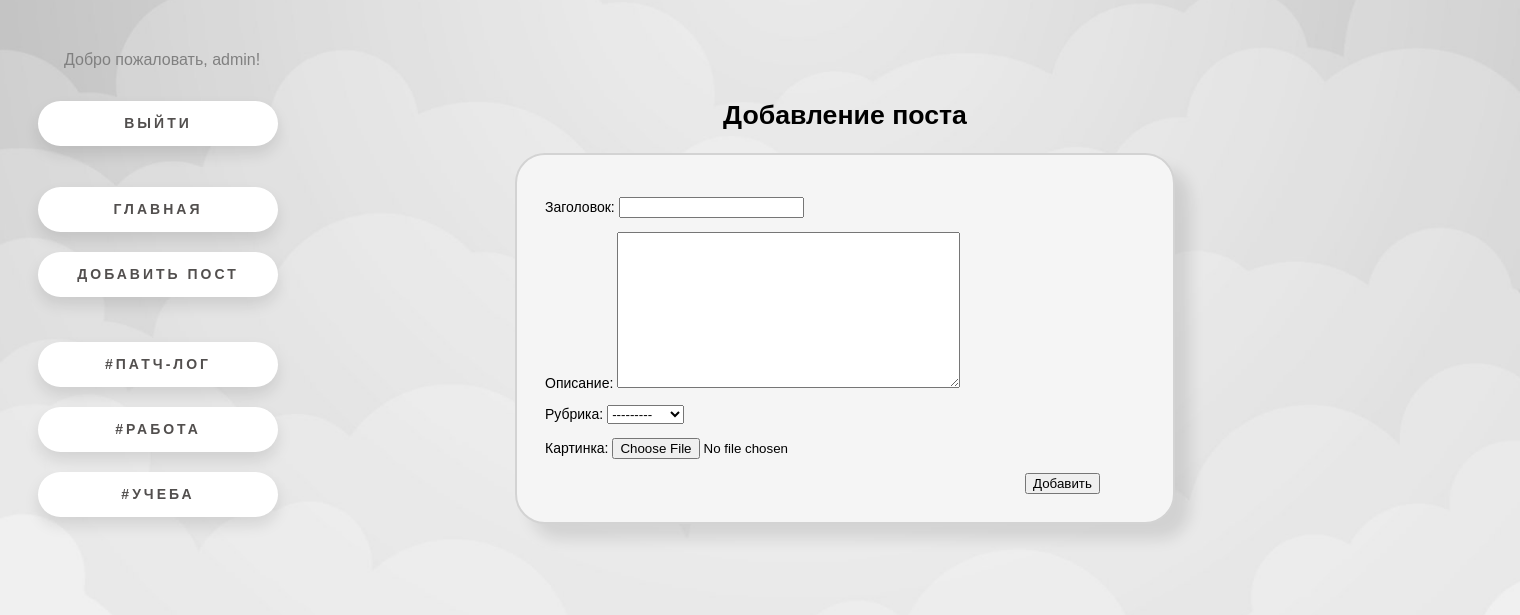
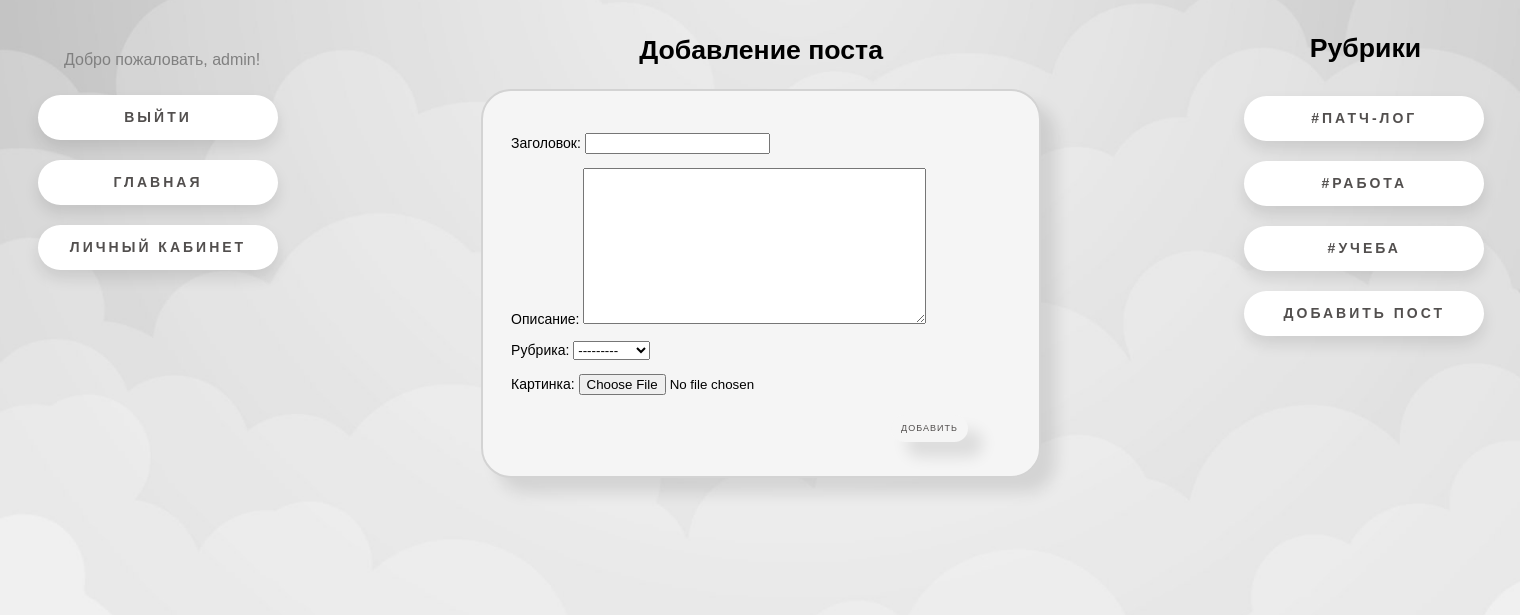
Before and after one commit to sensensation/django-blog, a Django app: page /bboard/add/ in a window 1520 px wide. Shown: the part 97-712 px from the top of the page. Run offline with Django 4.2, Linux system fonts and the light colour scheme; a user stored in the database is signed in; data comes from the database, SQL or seed files in the repository; both versions use the stored data as it was after the commit.

Commit message:
Ver 7c - left/right buttons + create page update

```diff
--- a/blogconfig/bboard/static/bboard/style.css
+++ b/blogconfig/bboard/static/bboard/style.css
@@ -12,7 +12,7 @@
 }
 nav {
    font-size: 16pt;
-   width: 270px;
+   width: 275px;
    float: left;
 }
 nav a {
@@ -60,6 +60,7 @@ h2.title {
 }
 .create_post_box{
    position: relative;
+   left: -10%;
    overflow: hidden;
    background-color: white;
    border-top-left-radius: 30px;
@@ -70,7 +71,7 @@ h2.title {
    border:2px solid lightgray;
    margin:10px auto;
    padding: 2em;
-   width:600px;
+   width:500px;
    box-shadow: 15px 15px 15px rgba(0, 0, 0, .1);
    font-family: 'Montserrat', sans-serif;
    font-size: 14px;
--- a/blogconfig/bboard/templates/bboard/create.html
+++ b/blogconfig/bboard/templates/bboard/create.html
@@ -3,13 +3,15 @@
 {% block title %} Добавление поста {% endblock %}
 
 {% block content %}
-<div style="margin:100px;">
-   <h2 class="title">Добавление поста</h2>
-   <form method="post" class="create_post_box" enctype="multipart/form-data">
-      {% csrf_token %}
-      {{ form.as_p }}
-      <input type="submit"  style="position: relative; left: 80%" value="Добавить">
-   </form>
+<div style="margin: 10px;">
+   <div>
+      <h2 class="title" style="position: relative; left: -10%;">Добавление поста</h2>
+      <form method="post" class="create_post_box" enctype="multipart/form-data">
+         {% csrf_token %}
+         {{ form.as_p }}
+         <input type="submit"  class="post_button" style="position: relative; left: 70%; border: none;" value="Добавить">
+      </form>
+   </div>
 </div>
 
 {% endblock %}
--- a/blogconfig/bboard/templates/layout/basic.html
+++ b/blogconfig/bboard/templates/layout/basic.html
@@ -11,26 +11,41 @@
    </head>
    <body>
       <header>
-         <h1 class="head_title">Блог одиночества</h1>
+         <h1 class="head_title" style="text-align:center;">Блог одиночества</h1>
+
+         <div style="position:relative;left:50%;right:0">
+            <div style="position:relative;left:120px;right:0">
+               <!-- bebra -->
+            </div>
+         <div>
       </header>
       <nav>
          {% if user.is_authenticated %}
          <p style="font-size: 12pt;  color: gray; margin-left: 56px;font-family: Montserrat, sans-serif">
             Добро пожаловать, {{ user.username }}!</p>
-         <p><a href="{% url 'logout' %}" class="floating-button">Выйти</a></p>
+         <div style="top:-120px;">
+            <div>
+               <a href="{% url 'logout' %}" class="floating-button">Выйти</a>
                {% else %}
-         <p style="font-size: 12pt;  color: black; margin-left: 56px;font-family: Montserrat, sans-serif">
+               <p style="font-size: 12pt;  color: gray; margin-left: 56px;font-family: Montserrat, sans-serif">
                Вы не авторизованы.</p>
                <p><a href="{% url 'login' %}" class="floating-button">Авторизоваться</a></p>
                {% endif %}
+            </div>
+         </div>
             <a href="{% url 'index' %}" class="floating-button">Главная</a>
-         <a href="{% url 'add' %}" class="floating-button">Добавить пост</a>
-         <br>
-         <br>
+            <a href="{% url 'index' %}" class="floating-button">Личный кабинет</a>
+         <div style="position:relative;left:395%;right:0;top:-270px;">
+            <div style="position:relative;left:120px;right:0;">
+               <h2 class="title" style="position:relative; left: 5%;">Рубрики</h2>
                {% for rubric in rubrics %}
                <a href="{% url 'by_rubric' rubric.pk %}" class="floating-button">
                #{{ rubric.name }}</a>
+               <br>
                {% endfor %}
+               <a href="{% url 'add' %}" class="floating-button">Добавить пост</a>
+            </div>
+         </div>
       </nav>
       <section>
          {% block content %}
```
Also changed, not shown: blogconfig/db.sqlite3, blogconfig/media/images/Копия_4_1.png (added). Lines whose indentation alone changed are shown as unchanged.
